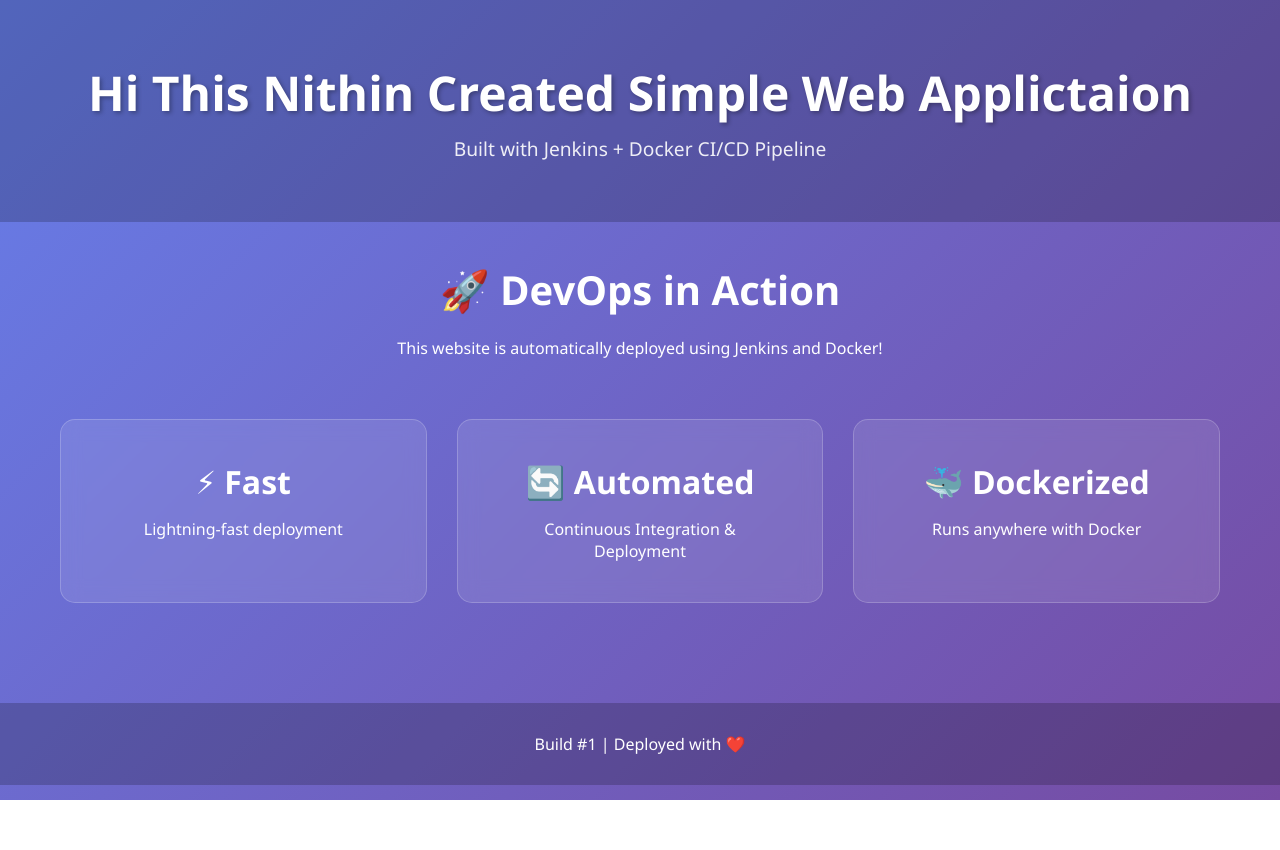
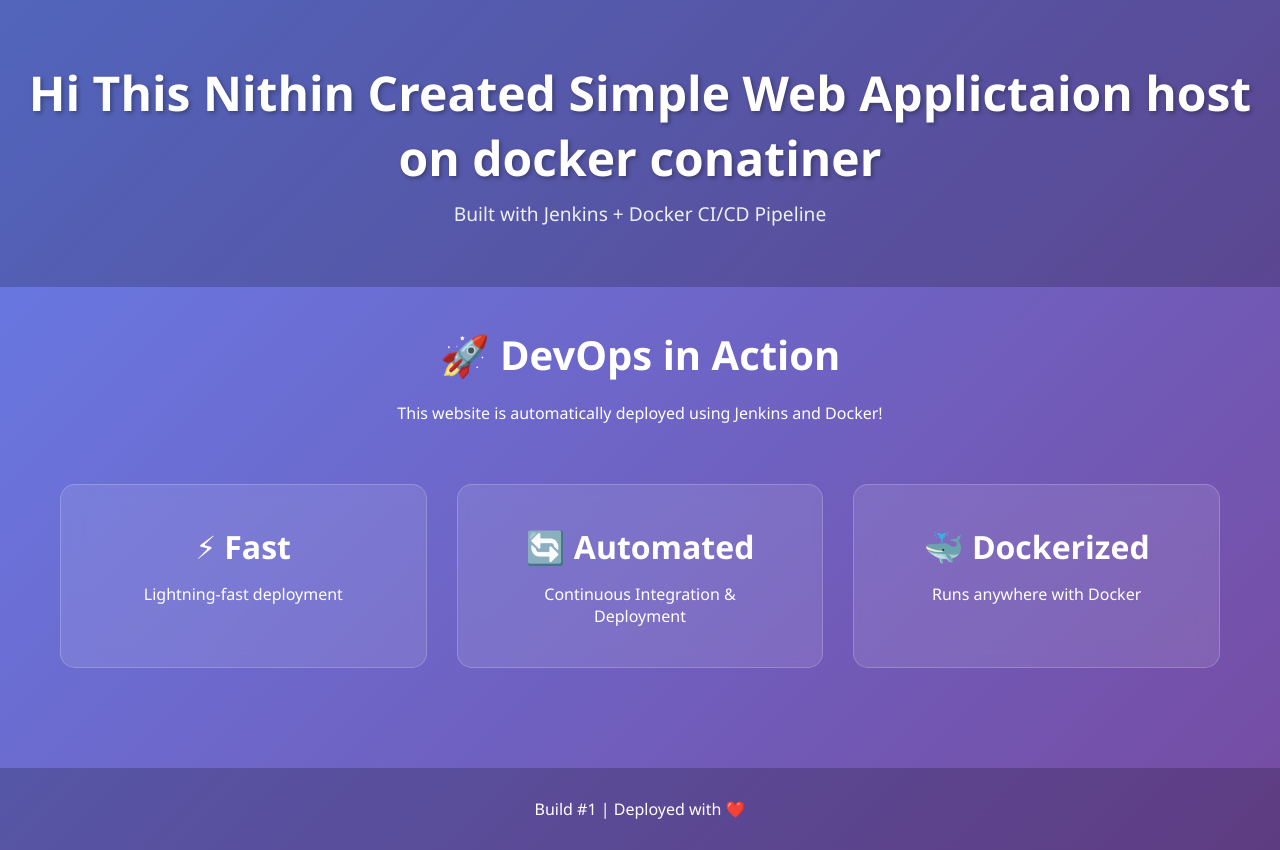
Before and after one commit to NithinAras/my-websitt, a plain HTML site: page index.html in a window 1280 px wide. Before the commit the page ends 800 px from the top, so only its background shows below. Drawn offline with Linux system fonts and the light colour scheme.

Commit message:
file edited

```diff
--- a/index.html
+++ b/index.html
@@ -8,7 +8,7 @@
 </head>
 <body>
     <header>
-        <h1>Hi This Nithin Created Simple Web Applictaion</h1>
+        <h1>Hi This Nithin Created Simple Web Applictaion host on docker conatiner</h1>
         <p>Built with Jenkins + Docker CI/CD Pipeline</p>
     </header>
 
```
